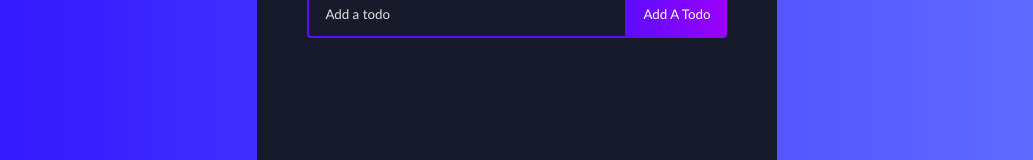
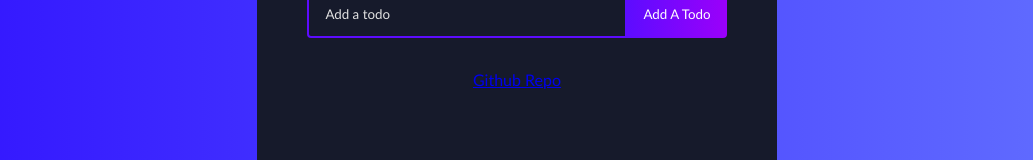
Before and after one commit to Mbtj/todo-app, a React (Create React App) app: page / in a window 1280 px wide. Shown: the part 231-391 px from the top of the page, without its empty margins (123-1156 px from the left). Built offline with nearby package versions, Linux system fonts and the light colour scheme.

Commit message:
add repo link

```diff
--- a/src/App.js
+++ b/src/App.js
@@ -5,6 +5,7 @@
   return (
     <div className="todo-app">
       <TodoList />
+      <a href="https://github.com/mbtj/todo-app">Github Repo</a>
     </div>
   );
 }
```
